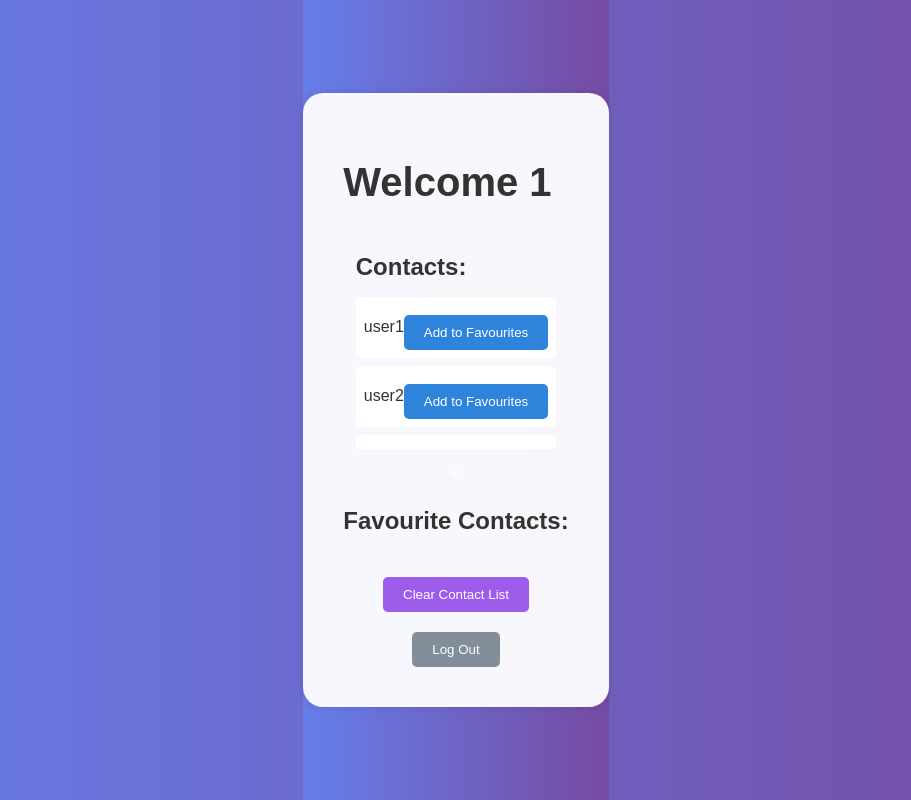
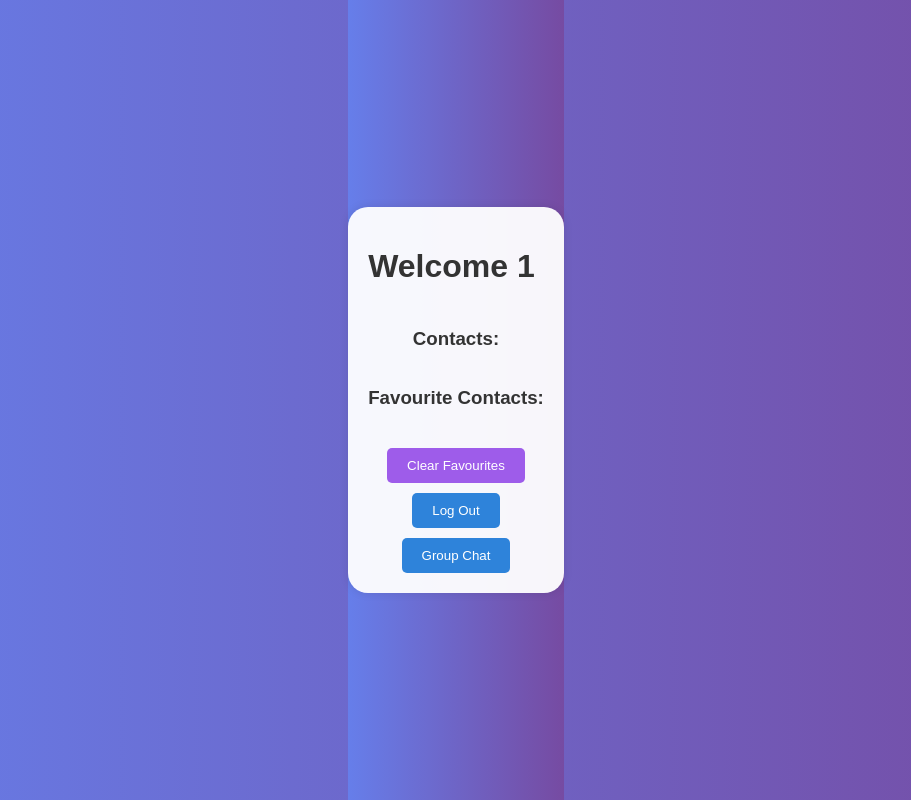
Before and after one commit to Malazalan/Team20-SecureChatApp, a Flask app: page /home in a window 1280 px wide. Shown: the whole page, without its empty margins (184-1095 px from the left). Run offline with Flask 3, Linux system fonts and the light colour scheme; a user stored in the database is signed in; a database or web service that is not in the repository returns one stand-in record (values such as "Sample title").

Commit message:
combine all functions

```diff
--- a/Client/templates/home.html
+++ b/Client/templates/home.html
@@ -16,12 +16,11 @@
             justify-content: center;
             align-items: center;
         }
-
         .container {
             width: 100%;
-            max-width: 1000px;
+            max-width: 800px; /* Adjusted max-width */
             margin: auto;
-            padding: 40px;
+            padding: 20px;
             background-color: rgba(255, 255, 255, 0.95);
             border-radius: 20px;
             box-shadow: 0 0 10px rgba(0, 0, 0, 0.1);
@@ -29,60 +28,37 @@
             flex-direction: column;
             align-items: center;
         }
-
-        .contacts {
-            /* Set a maximum height to display only four contacts */
-            max-height: 220px; /* Adjust the height based on your line height */
-            overflow-y: auto; /* Enable vertical scrollbar when necessary */
-        }
-        .contacts, .favourites{
-            max-height: 220px; /* Adjust the height based on your line height to fit 4 items */
-            overflow-y: auto; /* Enable vertical scrollbar when necessary */
-            margin-bottom: 1rem;
-        }
-
-        /* Adjust h1 for better spacing */
         h1, h3 {
             width: 100%;
             text-align: left;
-            color: #333; /* Darker color for contrast */
+            color: #333; /* Contrast color for readability */
         }
         h1 {
-            font-size: 2.5rem; /* Larger font size */
-            font-weight: bold; /* Bold font weight */
-            margin-bottom: 1.5rem; /* Increased bottom margin */
+            margin-bottom: 1.5rem;
         }
-
-        h3 {
-            font-size: 1.5rem; /* Increased font size */
-            font-weight: bold;
-            margin-top: 1.5rem; /* Increased top margin */
-            margin-bottom: 1rem; /* Increased bottom margin */
-        }
-
-        /* Style adjustments for mobile responsiveness */
         ul {
             list-style-type: none;
             padding: 0;
-            width:100%;
-            margin:0;
+            width: 100%;
+            margin: 0;
         }
-
         ul li {
-            background-color: #ffffff; /* White background for list items */
-            color: #333; /* Dark text for readability */
+            background-color: #ffffff;
+            color: #333;
             margin: 0.5rem 0;
             padding: 0.5rem;
             border-radius: 5px;
             display: flex;
-            justify-content: space-between; /* Button aligned to the right */
+            justify-content: space-between;
             align-items: center;
-            transition: background-color 0.3s; /* Smooth transition for hover effects */
         }
-        ul li:hover {
-            background-color: #f0f0f0; /* Slightly different color on hover */
+        ul li a {
+            color: #007bff; /* Link color */
+            text-decoration: none; /* No underline */
         }
-
+        ul li a:hover {
+            text-decoration: underline; /* Underline on hover */
+        }
         button {
             cursor: pointer;
             background-color: #2e83da;
@@ -91,35 +67,17 @@
             border-radius: 5px;
             padding: 10px 20px;
             margin-top: 10px;
-            transition: background-color 0.2s; /* Smooth background transition for hover */
+            transition: background-color 0.2s;
         }
-
         button:hover {
             background-color: #0056b3;
         }
-        button.clear {
-            background-color: #9e5cea;
+        .clear, .logout, .group-chat {
+            background-color: #9e5cea; /* Different color for clear and logout buttons */
+            margin-top: 20px; /* More space above the logout button */
         }
-
-        button.logout {
-            background-color: #828f9b;
-            margin-top: 20px;
-        }
-
-        /* Responsive adjustments */
-        @media (max-width: 768px) {
-            h1 {
-                font-size: 2rem; /* Slightly smaller font size for mobile */
-            }
-
-            h3 {
-                font-size: 1.2rem; /* Slightly smaller font size for mobile */
-            }
-
-            ul li button {
-                padding: 8px 15px; /* Slightly smaller padding for mobile */
-                margin-top: 10px;
-            }
+        .logout, .group-chat {
+            background-color: #828f9b; /* Grey color for logout button */
         }
     </style>
 </head>
@@ -132,36 +90,31 @@
             <!-- Contacts will be populated here by the server -->
             {% for user_id in user_ids %}
                 <li>
-                    {{user_id}}
-                    <button onclick="addToFavourites('{{user_id}}')">Add to Favourites</button>
+                    <a href="/chat/{{ user_id }}">{{ user_id }}</a>
+                    <button onclick="addToFavourites('{{ user_id }}')">Add to Favourites</button>
                 </li>
             {% endfor %}
         </ul>
     </div>
-    <<div class="favourites">
-    <h3>Favourite Contacts:</h3>
-    <ul id="favouritesList">
-        <!-- Favourite contacts will be listed here -->
-    </ul>
-</div>
-    <button onclick="clearContacts()" class="clear">Clear Contact List</button>
-    <div class="logout-button-container">
-        <button onclick="logout()" class="logout">Log Out</button>
+    <div class="favourites">
+        <h3>Favourite Contacts:</h3>
+        <ul id="favouritesList">
+            <!-- Favourite contacts will be listed here -->
+        </ul>
     </div>
+    <button onclick="clearContacts()" class="clear">Clear Favourites</button>
+    <form action="/logout">
+        <button type="submit">Log Out</button>
+    </form>
+    <form action="/group_chat">
+        <button type="submit">Group Chat</button>
+    </form>
 </div>
 
 <script>
+    // Assuming JavaScript for handling favourites will be similar to before
     document.addEventListener('DOMContentLoaded', () => {
         updateFavouritesList();
-
-        // Assuming 'user_ids' to be dynamically generated, replace with actual dynamic code if necessary
-        const user_ids = ['user1', 'user2', 'user3','user4','user5']; // Placeholder user IDs
-        const contactsList = document.getElementById('contactsList');
-        user_ids.forEach(userId => {
-            const li = document.createElement('li');
-            li.innerHTML = `${userId} <button onclick="addToFavourites('${userId}')">Add to Favourites</button>`;
-            contactsList.appendChild(li);
-        });
     });
 
     function addToFavourites(userId) {
@@ -202,6 +155,7 @@
         localStorage.setItem('favourites', JSON.stringify([]));
         updateFavouritesList();
     }
+
 </script>
 </body>
 </html>
```
